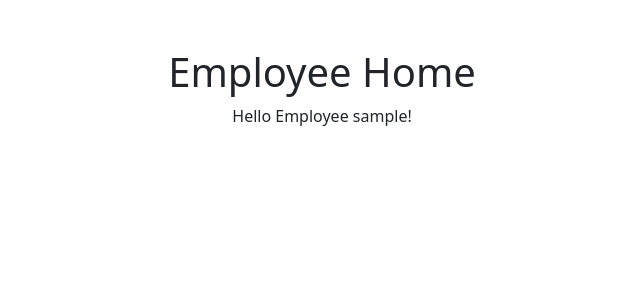
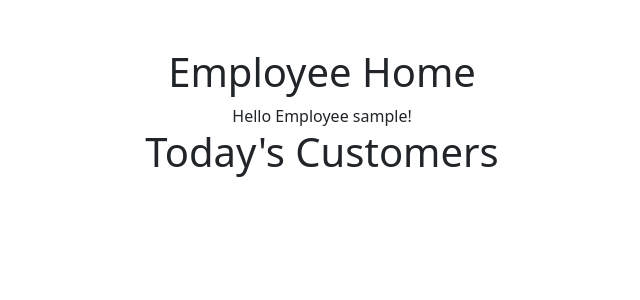
Before and after one commit to JesseArroyo-Romero/Trash_Collector_Project, a Django app: page /employees/ in a window 1280 px wide. Shown: the part 56-356 px from the top of the page, without its empty margins (318-958 px from the left). Run offline with Django 3.2, Linux system fonts and the light colour scheme; a user stored in the database is signed in; tables that the repository leaves empty hold one stand-in row (values such as "Sample post").

Commit message:
Added customers information to index, filtered through db to only show customers that have the same zip as the employee. Added a confirm button that is displayed next to each customer.

```diff
--- a/trash_collector/employees/templates/employees/index.html
+++ b/trash_collector/employees/templates/employees/index.html
@@ -5,9 +5,17 @@
 {% block content %}
   {% if user.is_authenticated %}
     Hello Employee {{ user.username }}!
+
+    <h1>Today's Customers</h1>
+    <ul>
+      {% for customer in customers_by_weekly_pickup %}
+      <li><h2> {{customer.name}} - <a href="{% url 'employees:index' %}"></a> {{customer.zip_code}} - <a href="{% url 'employees:index' %}"></a> <button type="button" onclick="alert('Pickup Confirmed!')">Confirm</button></h2></li>
+      {% endfor %}
+    </ul>
   {% else %}
     <p>You are at the employee index, but you are not logged in.</p>
     <a href="{% url 'login' %}">Log In</a>
     <a href="{% url 'accounts:register' %}">Sign Up</a>
   {% endif %}
-{% endblock %}
+
+  {% endblock %}
--- a/trash_collector/employees/urls.py
+++ b/trash_collector/employees/urls.py
@@ -8,5 +8,6 @@
 urlpatterns = [
     path('', views.index, name="index"),
     path('new/', views.create, name='create'),
-    path('edit_profile', views.edit_profile, name = "edit_profile")
+    path('edit_profile/', views.edit_profile, name = "edit_profile"),
+    path('details/', views.details, name = 'details')
 ]
--- a/trash_collector/employees/views.py
+++ b/trash_collector/employees/views.py
@@ -1,10 +1,15 @@
 from datetime import date
 from django.contrib.auth.decorators import login_required
 from django.core.exceptions import ObjectDoesNotExist
+from django.db.models.fields import NullBooleanField
 from django.http.response import HttpResponseRedirect
 from django.shortcuts import render
 from django.apps import apps
 from django.urls.base import reverse
+import calendar
+
+
+
 
 from .models import Employee
 
@@ -17,19 +22,27 @@
     # This line will get the Customer model from the other app, it can now be used to query the db for Customers
     Customer = apps.get_model('customers.Customer')
     logged_in_user = request.user
+
     try:
-        # This line will return the customer record of the logged-in user if one exists
+        # This line will return the employee record of the logged-in user if one exists
         logged_in_employee = Employee.objects.get(user=logged_in_user)
-
-        today = date.today()
-
+        customers_by_zip = Customer.objects.filter(zip_code__contains=logged_in_employee.zip_code)
+        my_date = date.today()
+        day = calendar.day_name[my_date.weekday()]
+        customers_by_weekly_pickup = customers_by_zip.filter(weekly_pickup=day) | customers_by_zip.filter(one_time_pickup=my_date)
+        active_accounts = customers_by_weekly_pickup.exclude(suspend_start__lte=my_date, suspend_end__gt=my_date)
+        picked_up = ''
         context = {
+            'customers_by_weekly_pickup': customers_by_weekly_pickup,
             'logged_in_employee': logged_in_employee,
-            'today': today
+            'my_date': my_date,
+            'active_accounts': active_accounts
         }
         return render(request, 'employees/index.html', context)
     except ObjectDoesNotExist:
         return HttpResponseRedirect(reverse('employees:create'))
+
+
 
 
 @login_required
@@ -72,3 +85,11 @@
             'logged_in_employee': logged_in_employee
         }
         return render(request, 'employees/edit_profile.html', context)
+
+
+def details(request, user_id):
+    customer = Customer.objects.get(pk=user_id)
+    context = {
+        'customer': customer
+    }
+    return render(request, 'employees/details.html', context)
```
Also changed, not shown: trash_collector/employees/templates/employees/details.html (added, +15 -0 lines).
